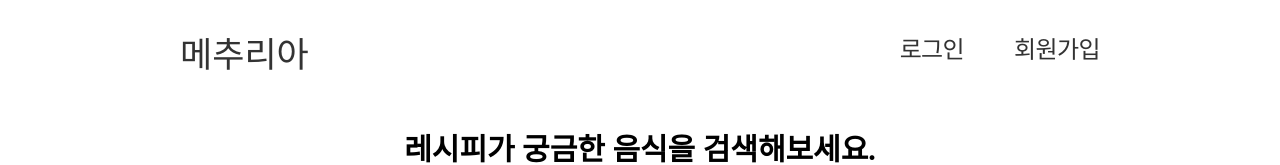
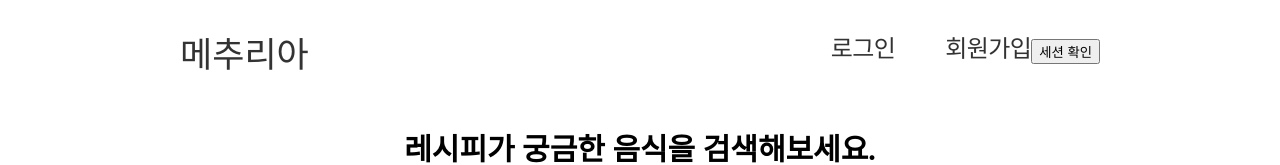
Before and after one commit to quailss/Mechulia-Front, a React (Create React App) app: page /theme in a window 1280 px wide. Shown: the top 165 px of the page. Built offline with nearby package versions, Linux system fonts and the light colour scheme; no server answers; a web font is replaced by a local one.

Commit message:
[TEST]세션 정보 확인 추가 버튼

```diff
--- a/src/components/nav.tsx
+++ b/src/components/nav.tsx
@@ -12,6 +12,28 @@ const Navigation = () => {
 
     const [isDropdownOpen, setIsDropdownOpen] = useState(false);
 
+    //세션 정보 확인(후에 삭제)
+    const fetchSessionInfo = async () => {
+        try {
+            const response = await axios.get(`${API_URL}/api/auth`, {
+                withCredentials: true,
+            });
+            const data = response.data;
+
+            if (data.loggedIn) {
+                setLoggedIn(true);
+                setNickname(data.nickname);
+                setEmail(data.email);
+
+                console.log("이메일: ", data.email);
+            } else {
+                setLoggedIn(false);
+            }
+        } catch (error) {
+            console.error("세션 정보를 가져오는 중 오류 발생: ", error);
+        }
+    };
+
     //세션에서 정보 가져오기
     useEffect(() => {
         const fetchSessionInfo = async() => {
@@ -20,6 +42,8 @@ const Navigation = () => {
                     withCredentials: true,
                 });
                 const data = response.data;
+
+                console.log("세션 정보: ", data);
 
                 if(data.loggedIn) {
                     setLoggedIn(true);
@@ -85,6 +109,7 @@ const Navigation = () => {
                 <div>
                     <Link to="/login" className="login">로그인</Link>
                     <Link to="/createAccount" className="membership">회원가입</Link>
+                    <button onClick={fetchSessionInfo}>세션 확인</button>
                 </div>
             )}
         </nav>
```
